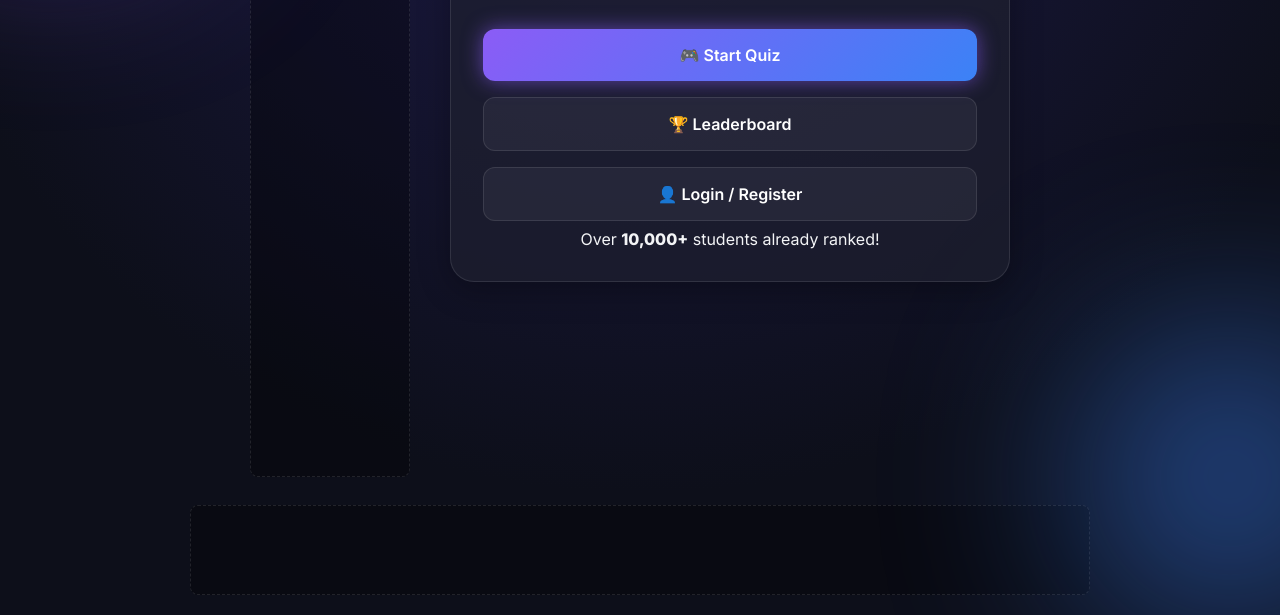
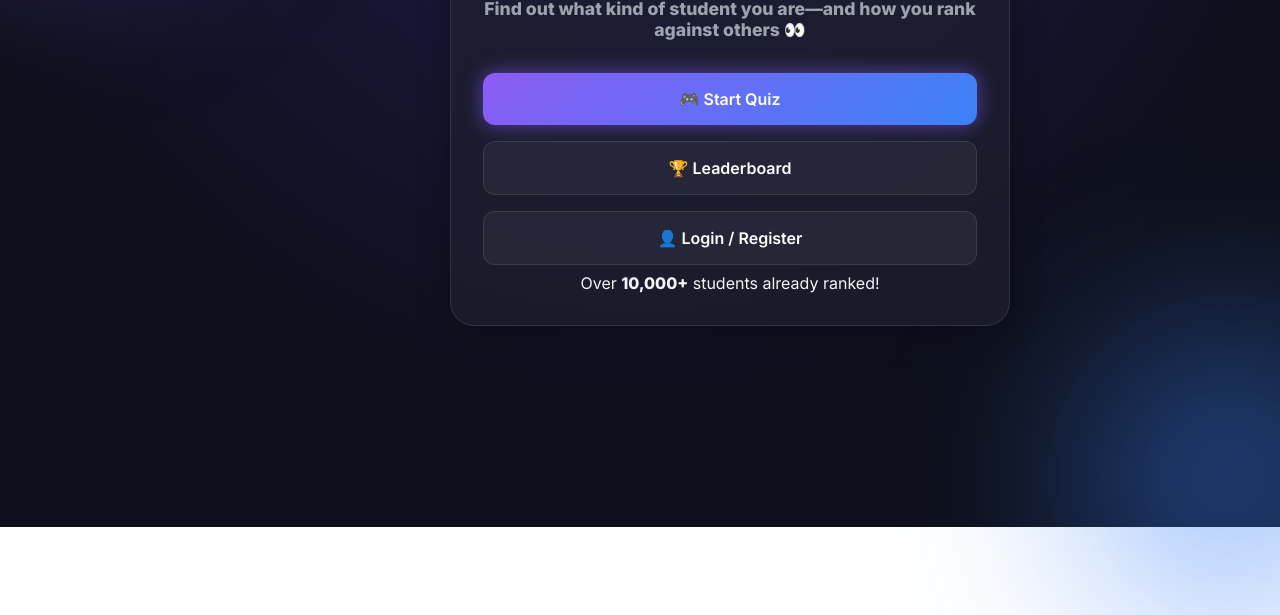
Before and after one commit to Cris-John-AFK/Student-Rank-Arena, a website built with Vite: page index.html in a window 1280 px wide. Shown: the part 273-888 px from the top of the page. After the commit the page ends 800 px from the top, so only its background shows below. Built offline with nearby package versions, Linux system fonts and the light colour scheme; some packages are replaced by stand-ins of ours; no server answers.

Commit message:
Layout overhaul: Vertically centered landing page + Hidden empty ad placeholders to fix big empty spaces

```diff
--- a/style.css
+++ b/style.css
@@ -24,8 +24,8 @@ body {
     background-color: var(--bg-color);
     color: var(--text-main);
     display: flex;
-    justify-content: center;
-    align-items: flex-start;
+    justify-content:center;
+    align-items:center; /* 🏆 Vertically Center! */
     min-height: 100vh;
     background: radial-gradient(circle at 50% 0%, #1e1b4b 0%, #0d0f1a 70%);
     overflow-x: hidden;
@@ -187,16 +187,19 @@ h1, h2, h3, h4 { font-weight: 800; line-height: 1.2; }
 @keyframes fadeOut { from { opacity: 1; } to { opacity: 0; } }
 
 /* Ad Layouts */
-.layout-wrapper { display: flex; flex-direction: column; min-height: 100vh; width: 100%; align-items: center; }
-.content-wrapper { display: flex; flex-direction: row; width: 100%; max-width: 900px; justify-content: center; align-items: flex-start; gap: 20px; padding: 20px 10px; flex: 1; }
-.ad-space { background: rgba(0, 0, 0, 0.3); border: 1px dashed var(--border); display: flex; align-items: center; justify-content: center; color: var(--text-muted); padding: 10px; border-radius: 8px; text-transform: uppercase; font-size: 0.8rem; letter-spacing: 2px; }
-.ad-top { width: 100%; max-width: 900px; height: 90px; margin-top: 20px; }
-.ad-footer { width: 100%; max-width: 900px; height: 90px; margin-bottom: 20px; }
-.ad-left { width: 160px; height: 600px; margin-top: 20px; display: none; }
-.ad-right { width: 160px; height: 600px; margin-top: 20px; display: none; }
-@media(min-width: 900px) { .ad-left { display: flex; } .ad-right { display: flex; } }
+.layout-wrapper { display: flex; flex-direction: column; min-height: 100vh; width: 100%; align-items: center; justify-content: center; }
+.content-wrapper { display: flex; flex-direction: row; width: 100%; max-width: 950px; justify-content: center; align-items: center; gap: 20px; padding: 20px 10px; flex: 1; }
+.ad-space { display: none; align-items: center; justify-content: center; color: var(--text-muted); padding: 5px; border-radius: 8px; text-transform: uppercase; font-size: 0.7rem; letter-spacing: 2px; transition: all 0.3s ease; }
+.ad-top { width: 100%; max-width: 900px; height: auto; min-height: 0; margin-top: 10px; }
+.ad-footer { width: 100%; max-width: 900px; height: auto; min-height: 0; margin-bottom: 10px; }
+.ad-left { width: 160px; height: 600px; }
+.ad-right { width: 160px; height: 600px; }
 
-.ad-placeholder-large { height: 250px; background: rgba(0,0,0,0.5); border: 2px dashed var(--accent); border-radius: 12px; display: flex; flex-direction: column; align-items: center; justify-content: center; margin-bottom: 1rem; color: var(--text-muted); }
+/* Only show ads if they have content OR if we want to force them for non-premium */
+.ad-space:not(.premium-hidden) { display: flex; } /* Actually let's hide them entirely if empty */
+.ad-space:empty { display: none !important; }
+
+.ad-placeholder-large { height: 250px; background: rgba(0,0,0,0.5); border: 1px dashed var(--border); border-radius: 12px; display: flex; flex-direction: column; align-items: center; justify-content: center; margin-bottom: 1rem; color: var(--text-muted); }
 .premium-hidden { display: none !important; }
 
 /* Leaderboard */
```
